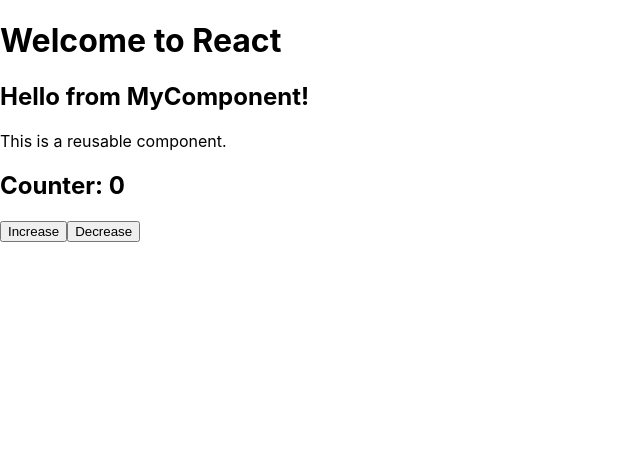
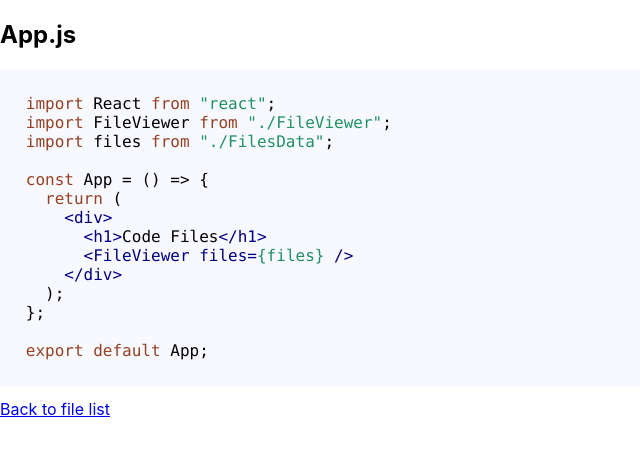
Before and after one commit to jeehun98/react_FrameWork, a React (Create React App) app: page /file/App.js in a window 1280 px wide. Shown: the top 456 px of the page, without its empty margins (0-640 px from the left). Built offline with nearby package versions, Linux system fonts and the light colour scheme.

Commit message:
기본화면 구성 내용

```diff
--- a/package.json
+++ b/package.json
@@ -6,9 +6,12 @@
     "@testing-library/jest-dom": "^5.17.0",
     "@testing-library/react": "^13.4.0",
     "@testing-library/user-event": "^13.5.0",
+    "highlight.js": "^11.10.0",
     "react": "^18.3.1",
     "react-dom": "^18.3.1",
+    "react-router-dom": "^7.0.1",
     "react-scripts": "5.0.1",
+    "react-syntax-highlighter": "^15.6.1",
     "web-vitals": "^2.1.4"
   },
   "scripts": {
--- a/src/App.js
+++ b/src/App.js
@@ -1,15 +1,24 @@
-import React from 'react';
-import MyComponent from './MyComponent';
-import Counter from './Counter';
+import React from "react";
+import { BrowserRouter as Router, Route, Routes } from "react-router-dom";
+import FileViewer from "./FileViewer";
+import FileDetail from "./FileDetail";
+import files from "./filesData";
 
-function App() {
+const App = () => {
   return (
-    <div>
-      <h1>Welcome to React</h1>
-      <MyComponent />
-      <Counter />
-    </div>
+    <Router>
+      <Routes>
+        {/* 파일 목록 페이지 */}
+        <Route path="/" element={<FileViewer files={files} />} />
+
+        {/* 파일 상세 페이지 */}
+        <Route
+          path="/file/:fileName"
+          element={<FileDetail files={files} />}
+        />
+      </Routes>
+    </Router>
   );
-}
+};
 
 export default App;
--- /dev/null
+++ b/src/FileDetail.js
@@ -0,0 +1,25 @@
+import React from "react";
+import { useParams, Link } from "react-router-dom";
+import { Light as SyntaxHighlighter } from "react-syntax-highlighter";
+import { docco } from "react-syntax-highlighter/dist/esm/styles/hljs";
+
+const FileDetail = ({ files }) => {
+  const { fileName } = useParams(); // URL에서 파일 이름 가져오기
+  const file = files.find((f) => f.fileName === fileName);
+
+  if (!file) {
+    return <div>File not found</div>;
+  }
+
+  return (
+    <div>
+      <h2>{file.fileName}</h2>
+      <SyntaxHighlighter language="javascript" style={docco}>
+        {file.code}
+      </SyntaxHighlighter>
+      <Link to="/">Back to file list</Link>
+    </div>
+  );
+};
+
+export default FileDetail;
--- /dev/null
+++ b/src/FileViewer.js
@@ -0,0 +1,22 @@
+import React from "react";
+import { Link } from "react-router-dom";
+
+const FileViewer = ({ files }) => {
+  return (
+    <div>
+      <h1>Code Files</h1>
+      <ul>
+        {files.map((file, index) => (
+          <li key={index}>
+            {/* 파일 이름 클릭 시 상세 페이지로 이동 */}
+            <Link to={`/file/${encodeURIComponent(file.fileName)}`}>
+              {file.fileName}
+            </Link>
+          </li>
+        ))}
+      </ul>
+    </div>
+  );
+};
+
+export default FileViewer;
--- /dev/null
+++ b/src/FilesData.js
@@ -0,0 +1,39 @@
+const files = [
+    {
+      fileName: "App.js",
+      code: `
+  import React from "react";
+  import FileViewer from "./FileViewer";
+  import files from "./FilesData";
+
+  const App = () => {
+    return (
+      <div>
+        <h1>Code Files</h1>
+        <FileViewer files={files} />
+      </div>
+    );
+  };
+
+  export default App;
+      `,
+    },
+    {
+      fileName: "CodeViewer.js",
+      code: `
+  import React from "react";
+
+  const CodeViewer = () => {
+    return (
+      <div>
+        <h2>Code Viewer Component</h2>
+      </div>
+    );
+  };
+
+  export default CodeViewer;
+      `,
+    },
+  ];
+
+  export default files;
```
Also changed, not shown: src/CodeBlock.js (added, +16 -0 lines), 2 other files (tests, documents, lock files or other folders).
